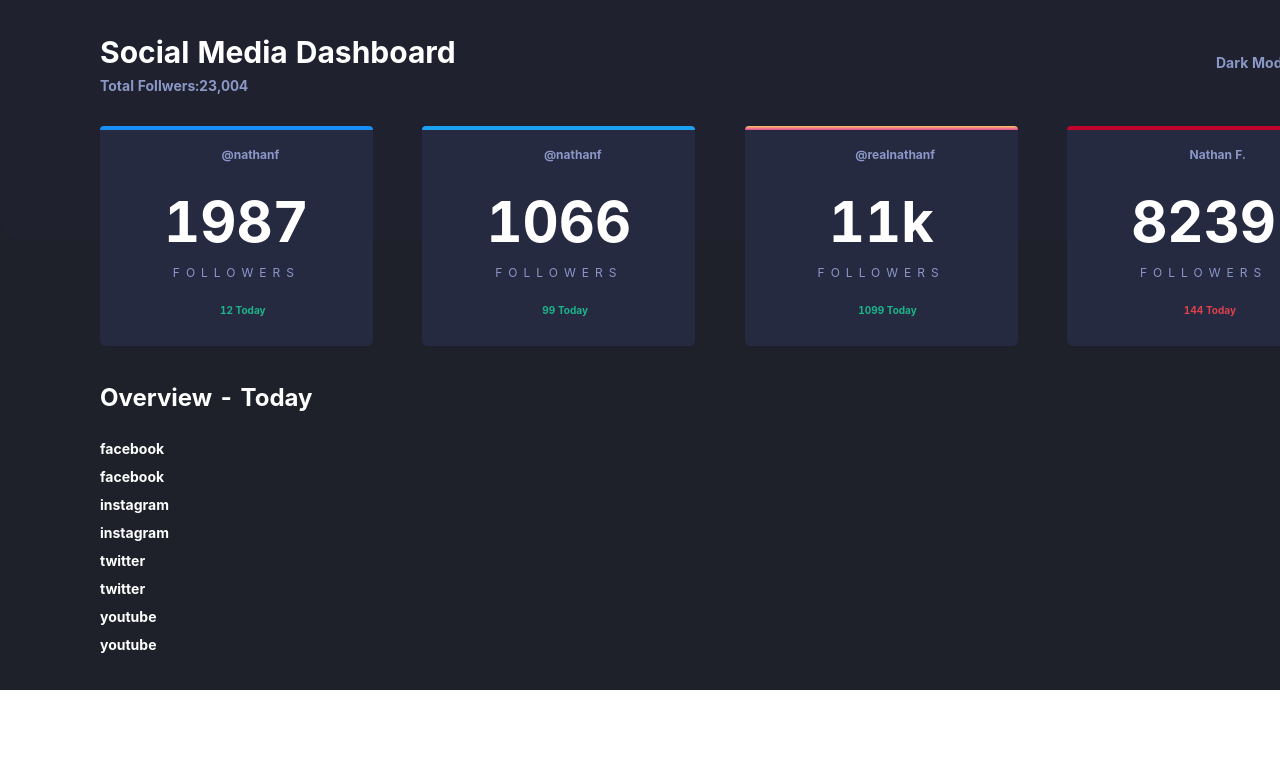
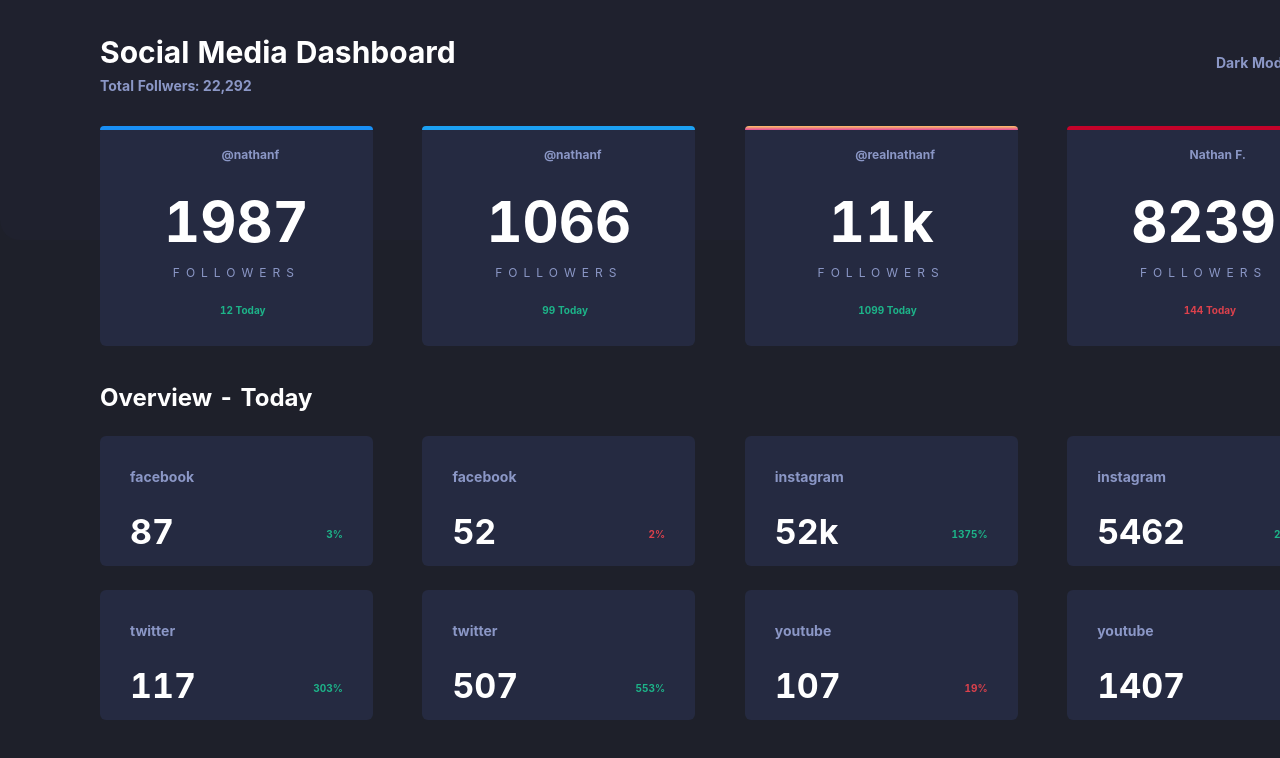
Before and after one commit to Tatekii/homeWork1, a Vue app: page / in a window 1280 px wide. Shown: the top 758 px of the page. Built offline with nearby package versions, Linux system fonts and the light colour scheme.

Commit message:
finish smallBlock layOut

```diff
--- /dev/null
+++ b/src/assets/helper/commaFormat.js
@@ -0,0 +1,5 @@
+export default (num) => {
+  const rule = /\d{1,3}(?=(\d{3})+$)/g;
+  num = num.toString();
+  return num.replace(rule, (match) => match + ",");
+};
--- /dev/null
+++ b/src/assets/helper/kFormat.js
@@ -0,0 +1,3 @@
+export default num => {
+    return num > 10000 ? Math.floor(num / 1000) + 'k' : num
+}
--- a/src/assets/style/darkTheme.css
+++ b/src/assets/style/darkTheme.css
@@ -4,5 +4,8 @@
   --CardBg--: hsl(228, 28%, 20%);
   --CardText--: hsl(228, 34%, 66%);
   --Text--: white;
-  --Toggle--: linear-gradient(hsl(210, 78%, 56%), hsl(146, 68%, 55%));
+  --Toggle--: linear-gradient(to right,hsl(210, 78%, 56%), hsl(146, 68%, 55%));
 }
+body{
+  background: var(--Bg--);
+}
--- a/src/assets/style/lightTheme.css
+++ b/src/assets/style/lightTheme.css
@@ -6,3 +6,6 @@
   --Text--: hsl(230, 17%, 14%);
   --Toggle--: hsl(230, 22%, 74%);
 }
+body{
+  background: var(--Bg--);
+}
--- a/src/components/ASwitch/ASwitch.vue
+++ b/src/components/ASwitch/ASwitch.vue
@@ -20,9 +20,9 @@ export default {
   background-color: var(--TopBg--);
 }
 .ant-switch{
-  background: linear-gradient( hsl(210, 78%, 56%) , hsl(146, 68%, 55%))
+  background: var(--Toggle--)
 }
 .ant-switch-checked {
-    background:linear gradient hsl(210, 78%, 56%) to hsl(146, 68%, 55%)
+    background:var(--Toggle--)
 }
 </style>
--- a/src/components/BigCard/BigCard.vue
+++ b/src/components/BigCard/BigCard.vue
@@ -28,6 +28,7 @@
 </template>
 
 <script>
+import formatNumToK from '@/assets/helper/kFormat.js'
 export default {
   name: 'BigCard',
   components: {
@@ -40,7 +41,7 @@ export default {
       return Math.abs(num)
     },
     formatNum (num) {
-      return num > 10000 ? Math.floor(num / 1000) + 'k' : num
+      return formatNumToK(num)
     }
   },
   computed: {
--- a/src/components/SmallCard/SmallCard.vue
+++ b/src/components/SmallCard/SmallCard.vue
@@ -1,41 +1,71 @@
+<template>
+  <div class="small-card-block">
+    <section class="title">
+      <span>{{ cardData.platform }}</span>
+      <svg-icon
+        :icon-class="cardData.platform"
+        style="width: 2em; height: 2em; vertical-align: middle"
+      ></svg-icon>
+    </section>
+    <section class="data">
+      <div class="number">{{ formatNum(cardData.number) }}</div>
+      <div class="compare">
+        <div v-if="cardData.compare > 0">
+          <div class="compare">
+            <svg-icon icon-class="up" style="vertical-align: middle"></svg-icon>
+            {{ Math.abs(cardData.compare) }}%
+          </div>
+        </div>
+        <div v-else>
+          <div class="compare red">
+            <svg-icon
+              icon-class="down"
+              style="vertical-align: middle"
+            ></svg-icon>
+            {{ Math.abs(cardData.compare) }}%
+          </div>
+        </div>
+      </div>
+    </section>
+  </div>
+</template>
 <script>
+import kFormat from '@/assets/helper/kFormat.js'
 export default {
   name: 'SmallCard',
   props: {
     cardData: Object
-  },
-  render (h) {
-    return h(
-      'div', {
-      class: "small-card-block"
-    }, [
-      h(
-        'div', {
-          attrs:{
-
-          },
-        class: 'block-title'
-      },
-        [this.cardData.platform,
-          h(
-            'svg-icon', {
-            props: {
-              iconClass: this.cardData.platform
-            },
-            style: {
-              width: '2em',
-              height: '2em',
-              verticalAlign: 'middle'
-            }
-          }
-          )
-        ]
-      )
-    ]
-    )
+  }, methods: {
+    formatNum: kFormat
   }
 }
 </script>
 
-<style lang="" scoped>
+<style  scoped>
+.small-card-block {
+  height: 130px;
+  width: 22%;
+  background: var(--CardBg--);
+  border-radius: 6px;
+  margin-bottom: 24px;
+  padding: 30px;
+}
+.title {
+  display: flex;
+  flex-direction: row;
+  justify-content: space-between;
+  color: var(--CardText--);
+}
+.data {
+  display: flex;
+  flex-direction: row;
+  justify-content: space-between;
+  padding-top: 12px;
+}
+.data .number {
+  font-size: 34px;
+}
+.data .compare {
+  padding-top: 10px;
+}
 </style>
--- a/src/view/Home/Home.vue
+++ b/src/view/Home/Home.vue
@@ -5,7 +5,9 @@
       <header class="header">
         <div class="left">
           <div class="title">Social Media Dashboard</div>
-          <div class="views">Total Follwers:23,004</div>
+          <div class="views">
+            Total Follwers: {{ formatNum(totalFollwers) }}
+          </div>
         </div>
         <div class="right">
           <div class="switch-title">Dark Mode</div>
@@ -17,11 +19,13 @@
       </section>
       <section class="overview">
         <p class="overview-title">Overview - Today</p>
-        <SmallCard
-          v-for="item in overViewsFormat"
-          :key="item.b_index"
-          :cardData="item"
-        />
+        <div class="overview-list">
+          <SmallCard
+            v-for="item in overViewsFormat"
+            :key="item.b_index"
+            :cardData="item"
+          />
+        </div>
       </section>
     </div>
   </div>
@@ -34,6 +38,7 @@ import BigCard from
   '@/components/BigCard/BigCard'
 import SmallCard from '@/components/SmallCard/SmallCard'
 import ASwitch from '@/components/ASwitch/ASwitch'
+import commaFormat from '@/assets/helper/commaFormat.js'
 export default {
   name: 'Home',
   components: {
@@ -74,11 +79,13 @@ export default {
           platform: 'facebook',
           data: [
             {
-              pageViews: 87,
+              type:'page views',
+              number: 87,
               compare: 3
             },
             {
-              likes: 52,
+              type:'likes',
+              number: 52,
               compare: -2
             }
           ]
@@ -87,11 +94,13 @@ export default {
           platform: 'instagram',
           data: [
             {
-              profileViews: 52000,
+              type:'profile views',
+              number: 52000,
               compare: 1375
             },
             {
-              likes: 5462,
+              type:'likes',
+              number: 5462,
               compare: 2257
             }
           ]
@@ -100,11 +109,13 @@ export default {
           platform: 'twitter',
           data: [
             {
-              retweetws: 117,
+              type:'retweetws',
+              number: 117,
               compare: 303
             },
             {
-              likes: 507,
+              type:'likes',
+              number: 507,
               compare: 553
             }
           ]
@@ -113,17 +124,24 @@ export default {
           platform: 'youtube',
           data: [
             {
-              likes: 107,
+              type:'likes',
+              number: 107,
               compare: -19
             },
             {
-              totlaViews: 1407,
+              type:'total views',
+              number: 1407,
               compare: -12
             }
           ]
         }
       ]
 
+    }
+  },
+  methods: {
+    formatNum: function (num) {
+      return commaFormat(num)
     }
   },
   computed: {
@@ -139,6 +157,12 @@ export default {
         }
         return acc
       }, [])
+    },
+    totalFollwers () {
+      return this.sum.reduce((acc, cur) => {
+        acc += cur.number
+        return acc
+      }, 0)
     }
   }
 }
@@ -184,7 +208,7 @@ export default {
   width: 10%;
   justify-content: space-between;
 }
-.header .right .switch-title{
+.header .right .switch-title {
   color: var(--CardText--);
 }
 .changes {
@@ -200,4 +224,9 @@ export default {
   font-size: 24px;
   margin-bottom: 20px;
 }
+.overview .overview-list {
+  display: flex;
+  flex-wrap: wrap;
+  justify-content: space-between;
+}
 </style>
```
